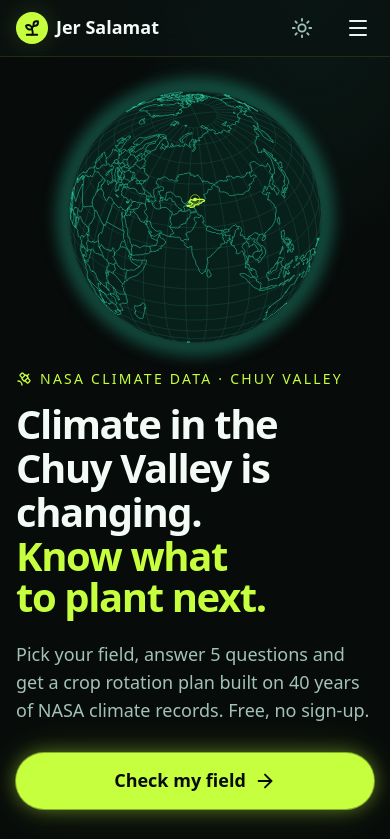
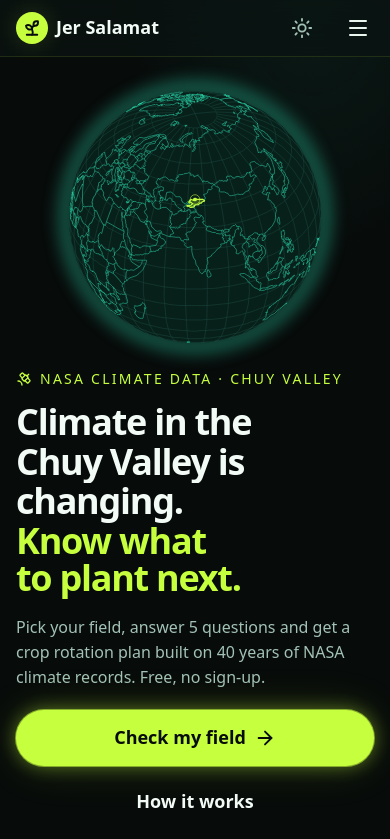
Before and after one commit to Aymanchk/jer-salamat, a React (Vite) app: page / in a window 390 px wide. Shown: the top 839 px of the page. Built offline with nearby package versions, Linux system fonts and the light colour scheme.

Commit message:
Phone hero: globe above the headline, theme-safe scrims
On narrow screens the globe sits higher and smaller, the hero text is a
little more compact, and the scrims use the theme background colour
instead of a hard-coded dark value.

```diff
--- a/src/components/earth/OrbitScene.tsx
+++ b/src/components/earth/OrbitScene.tsx
@@ -398,11 +398,11 @@ function Earth({ progress, dense, wide }: EarthProps) {
     // Wide screens: globe on the right of the text. Phones: globe in the top half, smaller.
     const narrow = size.width / size.height < 0.9
     const offsetX = wide ? lerp(1.3, 0, smooth(0.05, 0.55, p)) : 0
-    const offsetY = wide ? 0 : lerp(narrow ? 0.95 : 0.6, 0, smooth(0.05, 0.55, p))
+    const offsetY = wide ? 0 : lerp(narrow ? 1.75 : 0.9, 0, smooth(0.05, 0.55, p))
     g.position.set(offsetX, offsetY, 0)
 
     // Camera: far orbit → close, oblique look at the valley surface.
-    const far = wide ? 5.0 : narrow ? 6.2 : 5.0
+    const far = wide ? 5.0 : narrow ? 6.6 : 5.4
     const dist = lerp(far + (1 - intro) * 1.2, 1.24, easeOutCubic(dive))
     const tilt = smooth(0.62, 1, p)
     camera.position.set(0, lerp(0, -0.42, tilt), dist)
--- a/src/pages/LandingPage.tsx
+++ b/src/pages/LandingPage.tsx
@@ -47,14 +47,14 @@ function HeroCopy({ onHow }: { onHow: () => void }) {
         <Satellite size={16} aria-hidden="true" />
         NASA climate data · Chuy Valley
       </p>
-      <h1 id="hero-title" className="text-[2.5rem] leading-[1.02] sm:text-5xl lg:text-6xl">
+      <h1 id="hero-title" className="text-[2.25rem] leading-[1.02] sm:text-5xl lg:text-6xl">
         <Lines lines={['Climate in the', 'Chuy Valley is', 'changing.']} />
         <Lines lines={[<span key="k" className="text-accent-text">Know what to plant next.</span>]} />
       </h1>
-      <p className="mt-5 max-w-md text-lg text-text-muted">
+      <p className="mt-4 max-w-md text-base text-text-muted sm:mt-5 sm:text-lg">
         Pick your field, answer 5 questions and get a crop rotation plan built on 40 years of NASA climate records. Free, no sign-up.
       </p>
-      <div className="mt-7 flex flex-col gap-3 sm:flex-row sm:items-center">
+      <div className="mt-5 flex flex-col gap-2 sm:mt-7 sm:flex-row sm:items-center sm:gap-3">
         <Button to="/field" size="lg" iconRight={<ArrowRight size={22} />} className="w-full sm:w-auto">
           Check my field
         </Button>
@@ -149,14 +149,14 @@ function OrbitStory({ onHow }: { onHow: () => void }) {
         </div>
 
         {/* Scrims keep text off the busy globe. */}
-        <div aria-hidden="true" className="pointer-events-none absolute inset-0 bg-[linear-gradient(90deg,var(--color-bg)_0%,rgb(7_11_10/0.85)_30%,transparent_62%)] max-lg:hidden" />
-        <div aria-hidden="true" className="pointer-events-none absolute inset-0 bg-[linear-gradient(0deg,var(--color-bg)_0%,rgb(7_11_10/0.9)_38%,transparent_70%)] lg:hidden" />
+        <div aria-hidden="true" className="pointer-events-none absolute inset-0 bg-[linear-gradient(90deg,var(--color-bg)_0%,color-mix(in_srgb,var(--color-bg)_85%,transparent)_30%,transparent_62%)] max-lg:hidden" />
+        <div aria-hidden="true" className="pointer-events-none absolute inset-0 bg-[linear-gradient(0deg,var(--color-bg)_0%,var(--color-bg)_60%,color-mix(in_srgb,var(--color-bg)_70%,transparent)_72%,transparent_86%)] lg:hidden" />
 
         <Container className="relative h-full">
           {/* Scene 1: the headline. Visible immediately. */}
           <m.div
             style={{ opacity: heroOpacity, y: heroY }}
-            className="absolute inset-x-gutter bottom-[max(5rem,10vh)] max-w-xl lg:bottom-auto lg:top-1/2 lg:-translate-y-1/2"
+            className="absolute inset-x-gutter bottom-[max(3.25rem,6vh)] max-w-xl lg:bottom-auto lg:top-1/2 lg:-translate-y-1/2"
           >
             <HeroCopy onHow={onHow} />
           </m.div>
```
